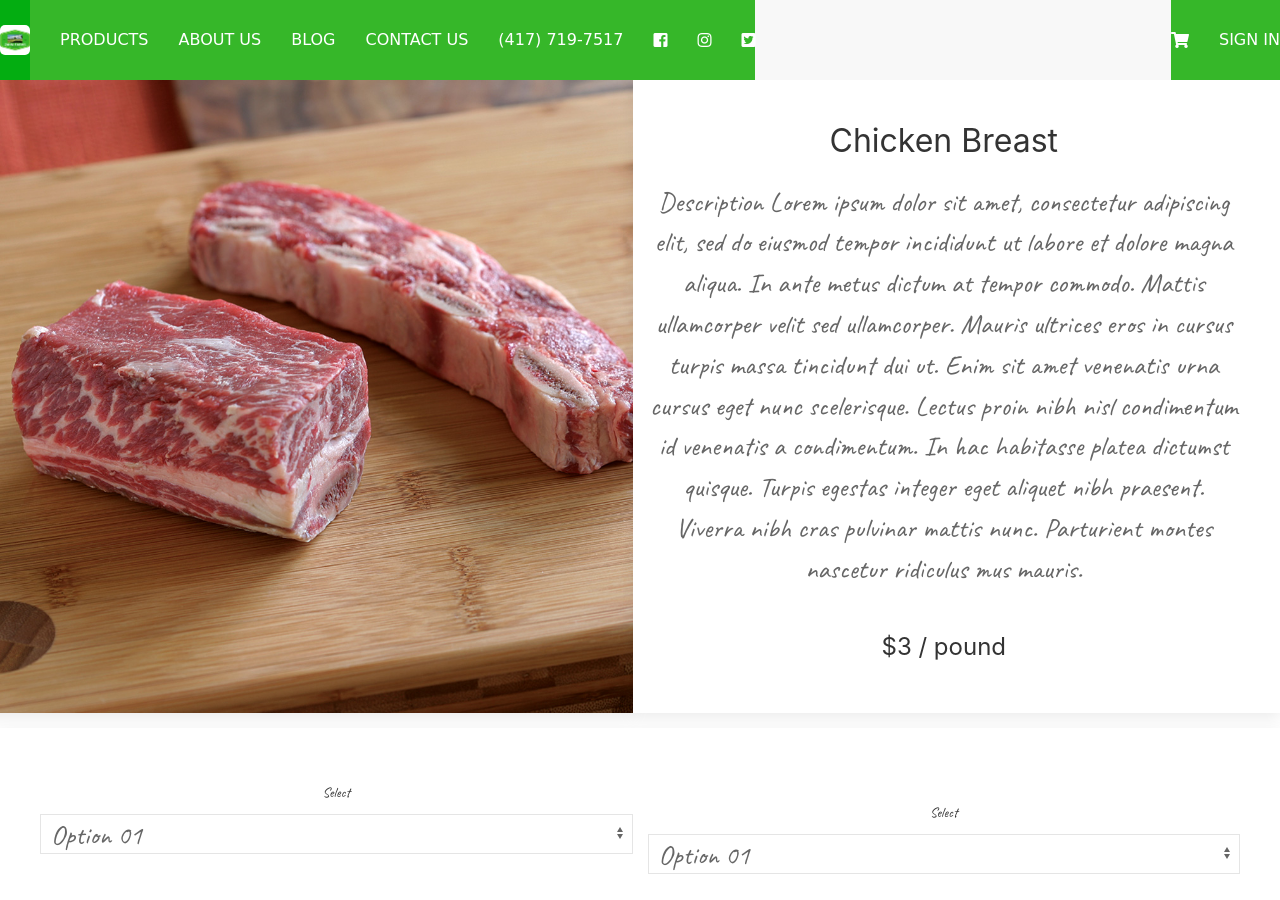
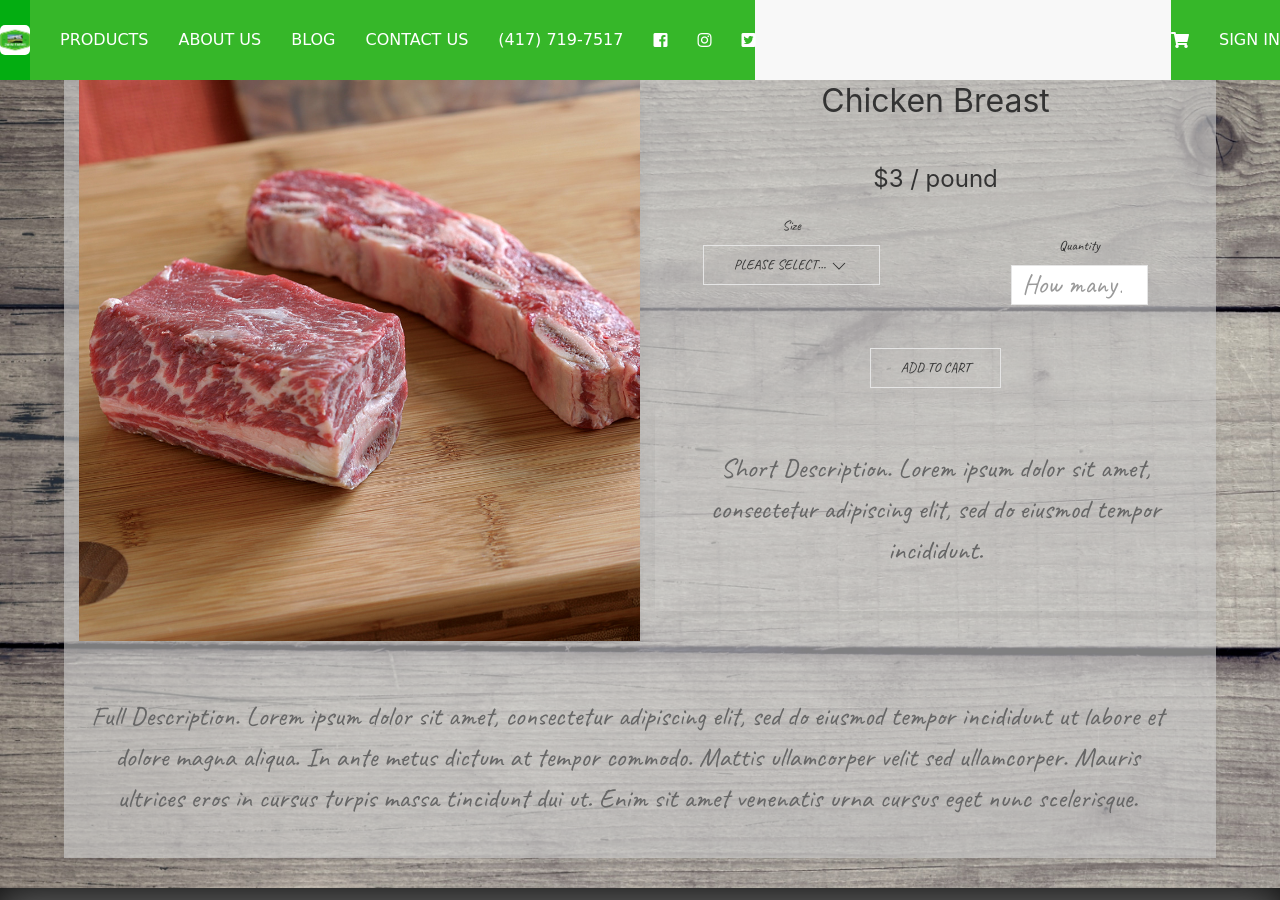
Before and after one commit to WalkerTxsRngr7/ZahnFarms, a PHP site: page /Home-Server-Website/product.php in a window 1280 px wide. Shown: the top 900 px of the page. Run offline with PHP 8.4, Linux system fonts and the light colour scheme; data comes from the database, SQL or seed files in the repository; some libraries are stand-ins or nearby versions.

Commit message:
added a couple buttons & changed layout on product

```diff
--- a/product.php
+++ b/product.php
@@ -56,65 +56,61 @@
 
 
   <!--* Product box-->
-  <div class="uk-grid-small uk-child-width-1-2@s uk-flex-center uk-text-center" uk-grid>
-    <!-- <div class="uk-width-1-2@m"> -->
-      <div class="uk-card uk-card-default"><img src="images/beef.jpg" alt=""></div>
-    <!-- </div> -->
-    <!-- <div class="uk-width-1-2@m"> -->
-      <div class="uk-card uk-card-default uk-card-body productDesc">
+  <div class="uk-grid-small uk-flex-center uk-text-center content-container" style="width:90%; margin:auto" uk-grid>
+    <div class="uk-card uk-card-default uk-width-1-2@s">
+      <img src="images/beef.jpg" alt="beef image">
+    </div>
+    <div class="uk-width-1-2@s">
       <h2>
         Chicken Breast
       </h2>
-        <p>
-          Description Lorem ipsum dolor sit amet, consectetur adipiscing elit, sed do eiusmod tempor incididunt ut labore et dolore magna aliqua. In ante metus dictum at tempor commodo. Mattis ullamcorper velit sed ullamcorper. Mauris ultrices eros in cursus turpis massa tincidunt dui ut. Enim sit amet venenatis urna cursus eget nunc scelerisque. Lectus proin nibh nisl condimentum id venenatis a condimentum. In hac habitasse platea dictumst quisque. Turpis egestas integer eget aliquet nibh praesent. Viverra nibh cras pulvinar mattis nunc. Parturient montes nascetur ridiculus mus mauris.
-        </p>
       <h3>
         $3 / pound
       </h3>
-         </div>
-    <!-- </div> -->
-    <div class="uk-width-expand">
-      <div class="uk-card uk-card-default uk-card-body">
-        <div class="uk-grid-small uk-child-width-1-2@s uk-flex-center uk-text-center" uk-grid>
-          <div class="uk-margin">
-            <label class="uk-form-label" for="form-stacked-select">Select</label>
-            <div class="uk-form-controls">
-              <select class="uk-select" id="form-stacked-select">
-                <option>Option 01</option>
-                <option>Option 02</option>
+      <form class="uk-form-stacked" action="product.php" method="get">
+        <div class="uk-grid-small uk-child-width-1-2@m uk-flex-center uk-text-center" uk-grid>
+          <div class="uk-margin uk-card">
+            <div uk-form-custom="target: > * > span:first-child">
+              <label class="uk-form-label">Size</label>
+              <select name="size">
+                <option value="">Please select...</option>
+                <option value="1">Small</option>
+                <option value="2">Medium</option>
+                <option value="3">Large</option>
               </select>
+              <button class="uk-button uk-button-default" type="button" tabindex="-1">
+                <span></span>
+                <span uk-icon="icon: chevron-down"></span>
+              </button>
             </div>
           </div>
-          <div class="uk-margin">
-            <label class="uk-form-label" for="form-stacked-select">Select</label>
-            <div class="uk-form-controls">
-              <select class="uk-select" id="form-stacked-select">
-                <option>Option 01</option>
-                <option>Option 02</option>
-              </select>
+          <div class="uk-margin uk-card">
+            <label class="uk-form-label" for="form-stacked-text">Quantity</label>
+            <div class="uk-form-controls uk-width-1-2" style="margin:auto"> <!-- Possibly use numbered dropdown through 10+ then change to input box like Amazon-->
+              <input class="uk-input uk-text-center" id="form-stacked-text" type="number" placeholder="How many?" min="1" name="qty">
             </div>
           </div>
-          <!-- <button class="uk-button uk-button-default" type="button">Dropdown</button>
-          <div uk-dropdown>
-            <ul class="uk-nav uk-dropdown-nav">
-              <select name=”subject” multiple>
-                <option value=”math”>Math</option>
-                <option value=”english”>English</option>
-                <option value=”science”>Science</option>
-                <option value=”biology”>Biology</option>
-              </select>
-              <li class="uk-active"><a href="#">Active</a></li>
-              <li><a href="#">Item</a></li>
-              <li class="uk-nav-header">Header</li>
-              <li><a href="#">Item</a></li>
-              <li><a href="#">Item</a></li>
-              <li class="uk-nav-divider"></li>
-              <li><a href="#">Item</a></li>
-            </ul>
-          </div> -->
+          <div class="uk-margin uk-card">
+            <input type="hidden" name="productID" value="1">
+            <button class="uk-button uk-button-default" type="submit">Add To Cart</button>
           </div>
         </div>
+      </form>
+      <div class="uk-card uk-card-default uk-card-body uk-width-expand productDesc">
+      <p>
+        Short Description. Lorem ipsum dolor sit amet, consectetur adipiscing elit, sed do eiusmod tempor incididunt.
+      </p>
     </div>
+    </div>
+    <div class="uk-card uk-card-default uk-card-body uk-width-expand productDesc">
+      <p>
+        Full Description. Lorem ipsum dolor sit amet, consectetur adipiscing elit, sed do eiusmod tempor incididunt ut labore
+        et dolore magna aliqua. In ante metus dictum at tempor commodo. Mattis ullamcorper velit sed ullamcorper. Mauris
+        ultrices eros in cursus turpis massa tincidunt dui ut. Enim sit amet venenatis urna cursus eget nunc
+        scelerisque.
+      </p>
+    </div>
+
   </div>
 
  <!-- TODO Change info -->
--- a/styles.css
+++ b/styles.css
@@ -4,7 +4,8 @@
 */
 
 body {
-  background-color: white;
+  background-image: url("images/barnWood.jpg");
+  background-size: cover;
   height: 100%;
 }
 
@@ -38,7 +39,9 @@ nav img {
   border-radius: 5px;
 }
 
-
+.content-container {
+  background-color: rgba(201, 201, 201, 0.644);
+}
 .dropdown-menu {
   display: flex;
   width: 100vw;
@@ -65,6 +68,7 @@ h1 {
 .uk-card {
   font-family: 'Caveat', cursive;
   font-size: 1.7em;
+  background-color: rgba(1,1,1,0)
 }
 .productDesc {
   font-family: 'Caveat', cursive;
```
Also changed, not shown: images/barnWood.jpg (added). Lines whose indentation alone changed are shown as unchanged.
